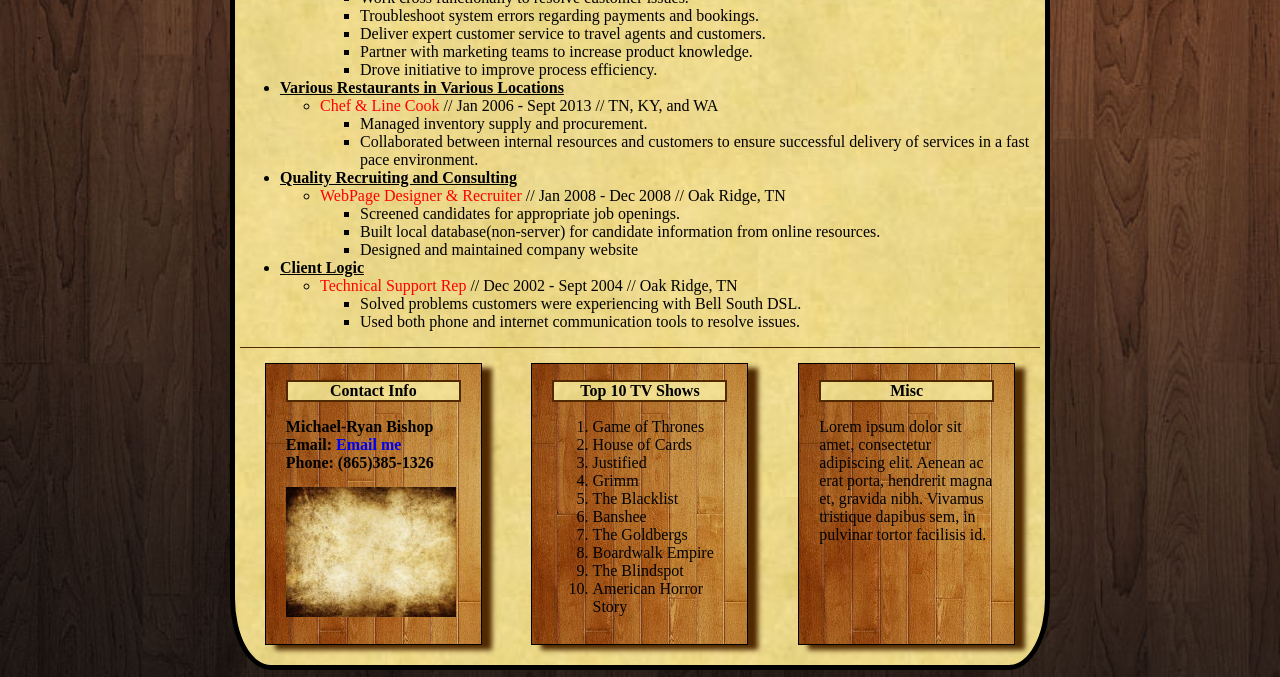
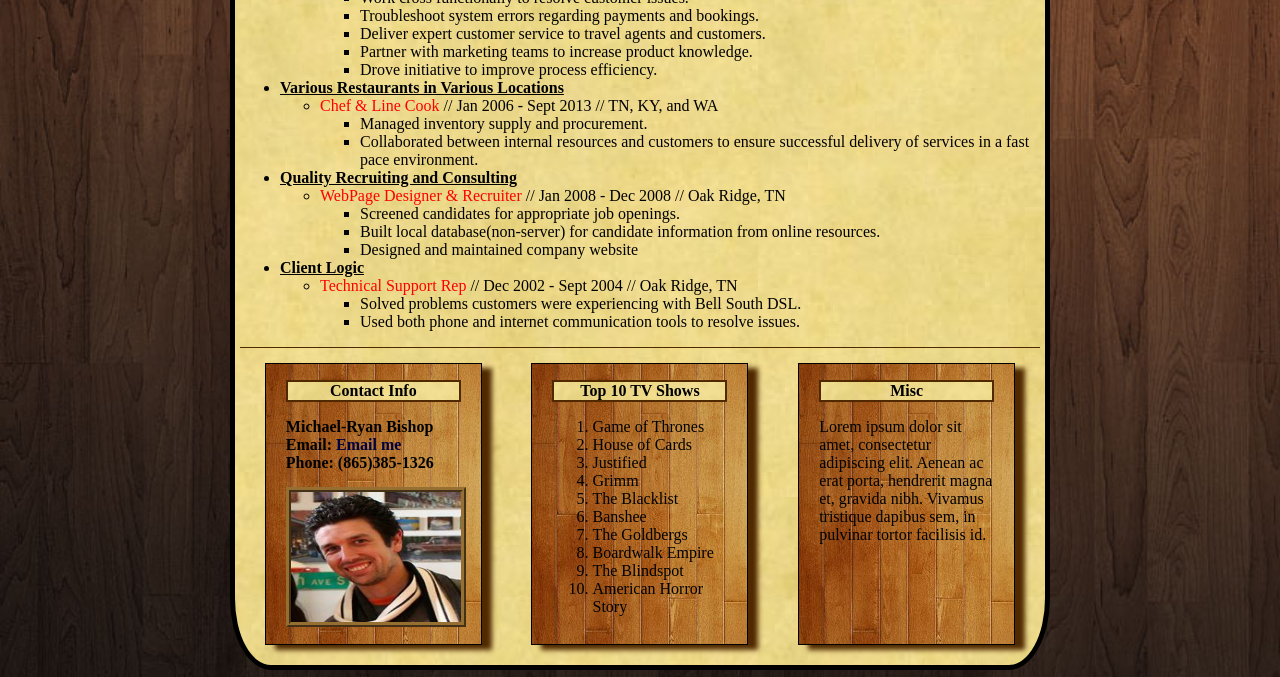
Before and after one commit to silvershotm1/About-me, a plain HTML site: page index.html in a window 1280 px wide. Shown: the part 768-1445 px from the top of the page. Drawn offline with Linux system fonts and the light colour scheme.

Commit message:
added more pictures

```diff
--- a/index.html
+++ b/index.html
@@ -117,9 +117,9 @@
       </strong>
       <div class="spacer"></div>
         <div class="pictures">
-          <img id="me1" src="images/wood.jpg"/>
+          <img id="me1" src="images/me.jpg"/>
           <img id="me2" src="images/me2.jpg"/>
-          <img id="me3" src="images/paper.jpg"/>
+          <img id="me3" src="images/me3.jpg"/>
       <div class="spacer"></div>
 
         </div>
--- a/style.css
+++ b/style.css
@@ -1,5 +1,9 @@
 html {
 
+}
+
+a {
+  color: #000040;
 }
 
 body {
@@ -139,6 +143,8 @@ div.circle img {
 }
 
 .pictures img {
+  border: 5px solid #966F33;
+  border-style:ridge;
   position:absolute;
   width: 170px;
   height: 130px;
```
Also changed, not shown: images/me.jpg (added), images/me3.jpg (added).
